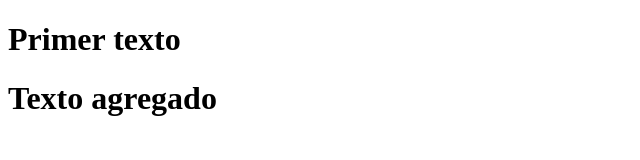
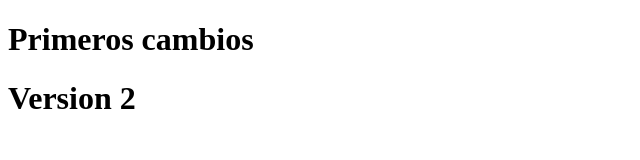
Before and after one commit to charlysgo/Basico3, a plain HTML site: page index.html in a window 1280 px wide. Shown: the whole page, without its empty margins (0-640 px from the left). Drawn offline with Linux system fonts and the light colour scheme.

Commit message:
cambios en la rama

```diff
--- a/index.html
+++ b/index.html
@@ -6,7 +6,7 @@
     <title>Primero</title>
 </head>
 <body>
-    <h1>Primer texto</h1>
-    <h1>Texto agregado</h1>
+    <h1>Primeros cambios</h1>
+    <h1>Version 2</h1>
 </body>
 </html>
```
